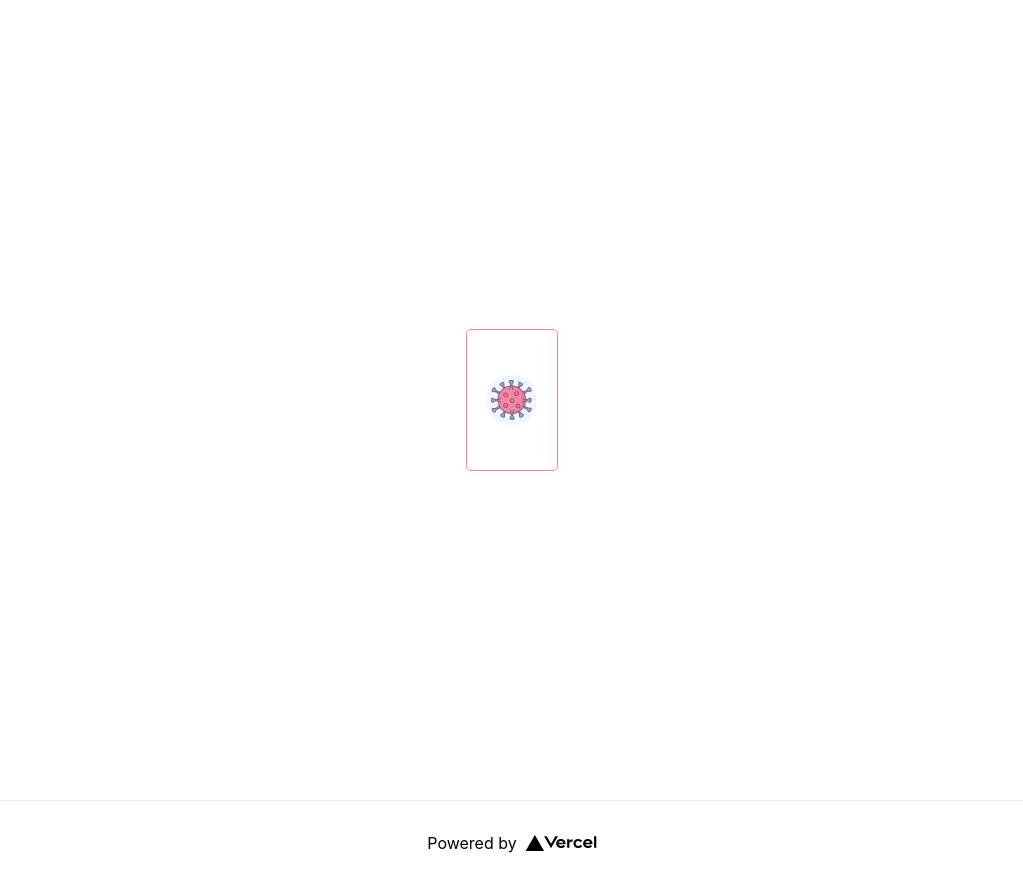
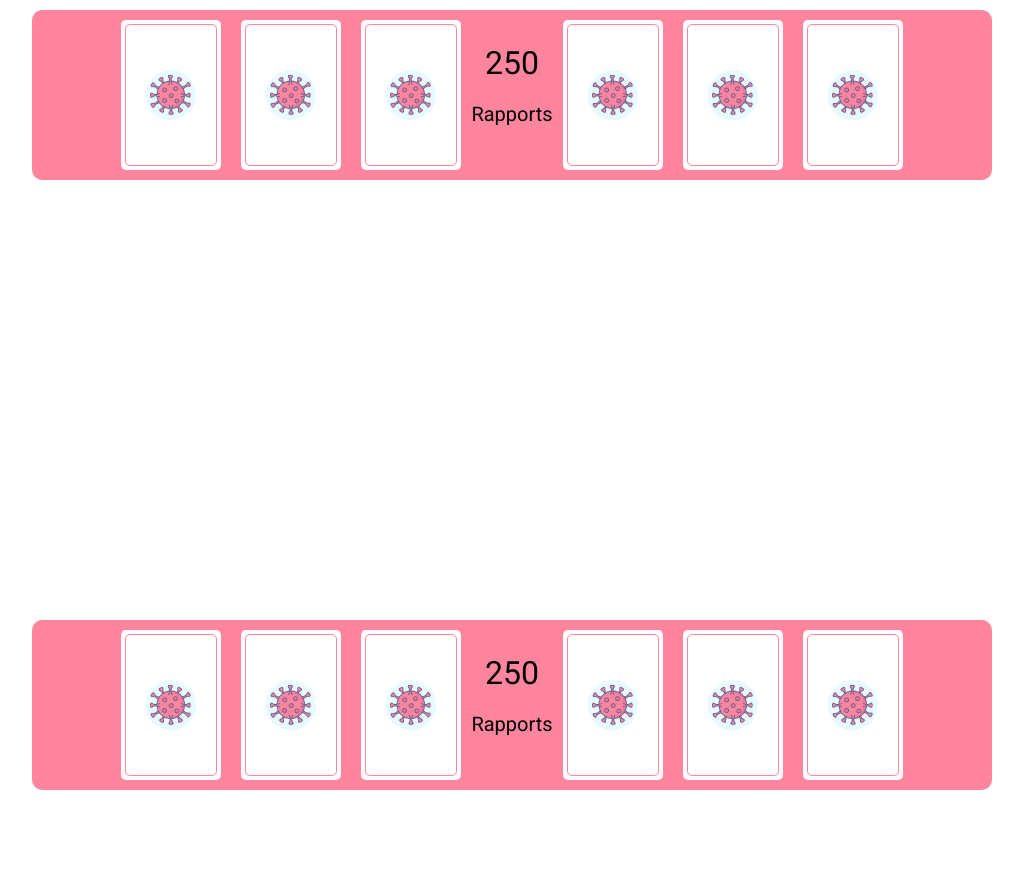
Before and after one commit to Nuit-de-Info-2022-Les-potatoes/site, a Next.js app: page / in a window 1280 px wide. Shown: the whole page, without its empty margins (128-1151 px from the left). After the commit the page ends 800 px from the top, so only its background shows below. Built offline with nearby package versions, Linux system fonts and the light colour scheme.

Commit message:
feat: ajout de la main & du deck

```diff
--- /dev/null
+++ b/components/BoardComponent.tsx
@@ -0,0 +1,13 @@
+import HandComponent from "./HandComponent";
+import style from "../styles/BoardComponent.module.scss"
+export default function BoardComponent() {
+    return <>
+
+        <div className={style.board}>
+            <HandComponent/>
+
+            <HandComponent/>
+        </div>
+
+    </>
+}
--- /dev/null
+++ b/components/HandComponent.tsx
@@ -0,0 +1,24 @@
+import style from "../styles/HandComponent.module.scss";
+import CardComponent from "./Card/CardComponent";
+export default function HandComponent() {
+    return <>
+
+        <div className={style.deck}>
+
+            { [1,2,3].map(() => {
+                return <CardComponent/>
+            }) }
+
+            <div className={style.points}>
+                <span>250</span>
+                <p>Rapports</p>
+            </div>
+
+            { [1,2,3].map(() => {
+                return <CardComponent/>
+            }) }
+
+        </div>
+
+    </>
+}
--- a/package.json
+++ b/package.json
@@ -9,6 +9,7 @@
     "lint": "next lint"
   },
   "dependencies": {
+    "@fontsource/roboto": "^4.5.8",
     "@types/node": "18.11.10",
     "@types/react": "18.0.25",
     "@types/react-dom": "18.0.9",
--- a/pages/_app.tsx
+++ b/pages/_app.tsx
@@ -1,4 +1,4 @@
-import '../styles/globals.css'
+import '../styles/globals.scss'
 import type { AppProps } from 'next/app'
 
 export default function App({ Component, pageProps }: AppProps) {
--- a/pages/index.tsx
+++ b/pages/index.tsx
@@ -2,32 +2,10 @@ import Head from 'next/head'
 import Image from 'next/image'
 import styles from '../styles/Home.module.css'
 import CardComponent from "../components/Card/CardComponent";
+import BoardComponent from "../components/BoardComponent";
 
 export default function Home() {
   return (
-    <div className={styles.container}>
-      <Head>
-        <title>Create Next App</title>
-        <meta name="description" content="Generated by create next app" />
-        <link rel="icon" href="/favicon.ico" />
-      </Head>
-
-      <main className={styles.main}>
-        <CardComponent/>
-      </main>
-
-      <footer className={styles.footer}>
-        <a
-          href="https://vercel.com?utm_source=create-next-app&utm_medium=default-template&utm_campaign=create-next-app"
-          target="_blank"
-          rel="noopener noreferrer"
-        >
-          Powered by{' '}
-          <span className={styles.logo}>
-            <Image src="/vercel.svg" alt="Vercel Logo" width={72} height={16} />
-          </span>
-        </a>
-      </footer>
-    </div>
+    <BoardComponent/>
   )
 }
--- /dev/null
+++ b/styles/BoardComponent.module.scss
@@ -0,0 +1,7 @@
+.board{
+  display: flex;
+  flex-direction: column;
+  align-items: center;
+  justify-content: space-between;
+  height: 100%;
+}
--- /dev/null
+++ b/styles/HandComponent.module.scss
@@ -0,0 +1,24 @@
+.deck {
+  width: 75%;
+  margin: 10px 0;
+  border-radius: 10px;
+  display: flex;
+  flex-direction: row;
+  background: #FF859E;
+  padding: 10px;
+  align-items: center;
+  justify-content: center;
+}
+.points {
+  display: flex;
+  font-family: Roboto, sans-serif;
+  flex-direction: column;
+  align-items: center;
+  justify-content: center;
+  &>span {
+    font-size: 2em;
+  }
+  &>p {
+    font-size: 1.25em;
+  }
+}
--- a/styles/card/cardComponents.module.scss
+++ b/styles/card/cardComponents.module.scss
@@ -7,6 +7,7 @@
   align-items: center;
   justify-content: center;
   border-radius: 5px;
+  margin: 0 10px;
   &:after {
     content: ' ';
     white-space: normal;
--- a/styles/globals.css
+++ b/styles/globals.scss
@@ -1,26 +1,17 @@
+@import "@fontsource/roboto/400.css";
+
 html,
 body {
   padding: 0;
   margin: 0;
   font-family: -apple-system, BlinkMacSystemFont, Segoe UI, Roboto, Oxygen,
     Ubuntu, Cantarell, Fira Sans, Droid Sans, Helvetica Neue, sans-serif;
+  height: 100%;
+  width: 100%;
 }
-
-a {
-  color: inherit;
-  text-decoration: none;
+#__next {
+  height: 100%;
 }
-
 * {
   box-sizing: border-box;
 }
-
-@media (prefers-color-scheme: dark) {
-  html {
-    color-scheme: dark;
-  }
-  body {
-    color: white;
-    background: black;
-  }
-}
```
Also changed, not shown: 1 other file (tests, documents, lock files or other folders).
